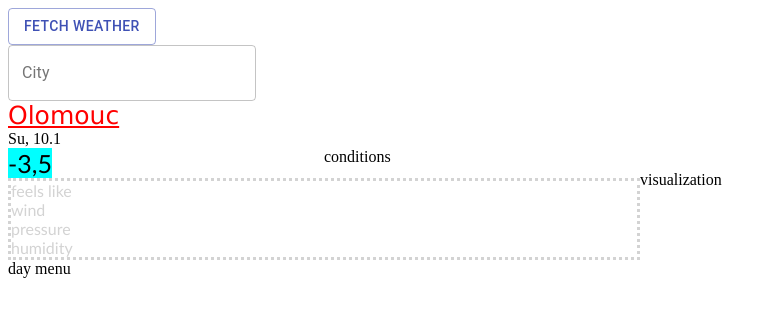
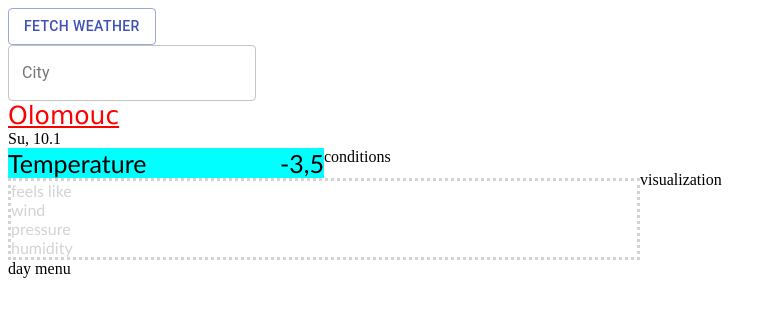
Before and after one commit to Vadim06/weather_boi, a React app: page / in a window 1280 px wide. Shown: the top 314 px of the page, without its empty margins (0-776 px from the left). Built offline with nearby package versions, Linux system fonts and the light colour scheme; the HTML template or start-up script is replaced by a standard one.

Commit message:
current temperature

```diff
--- a/src/components/First.tsx
+++ b/src/components/First.tsx
@@ -23,9 +23,14 @@ const useStyles = makeStyles((theme: Theme) =>
       justifyContent: "left",
     },
     currentTemperature: {
-      background: "cyan",
+      display: "flex",
+      justifyContent: "space-between",
+      backgroundColor: "cyan",
       fontSize: "25px",
       fontFamily: "Trebuchet MS",
+    },
+    currentTemperatureHeading: {
+      display: "inline-block",
     },
     currentTemperatureContent: {
       display: "inline-block",
@@ -90,7 +95,10 @@ const First: React.FC = () => {
             Su, 10.1
           </Grid>
           <Grid container>
-            <Grid item xs={6}>
+            <Grid item xs={6} classes={{ root: classes.currentTemperature }}>
+              <div className={classes.currentTemperatureHeading}>
+                Temperature
+              </div>
               <div className={classes.currentTemperatureContent}>
                 -3,5 {currentWeather}
               </div>
@@ -102,16 +110,16 @@ const First: React.FC = () => {
           <div className={classes.details}>
             <Grid item xs={12}>
               feels like
-          </Grid>
+            </Grid>
             <Grid item xs={12}>
               wind
-          </Grid>
+            </Grid>
             <Grid item xs={12}>
               pressure
-          </Grid>
+            </Grid>
             <Grid item xs={12}>
               humidity
-          </Grid>
+            </Grid>
           </div>
         </Grid>
         <Grid item xs={12} sm={6}>
```
